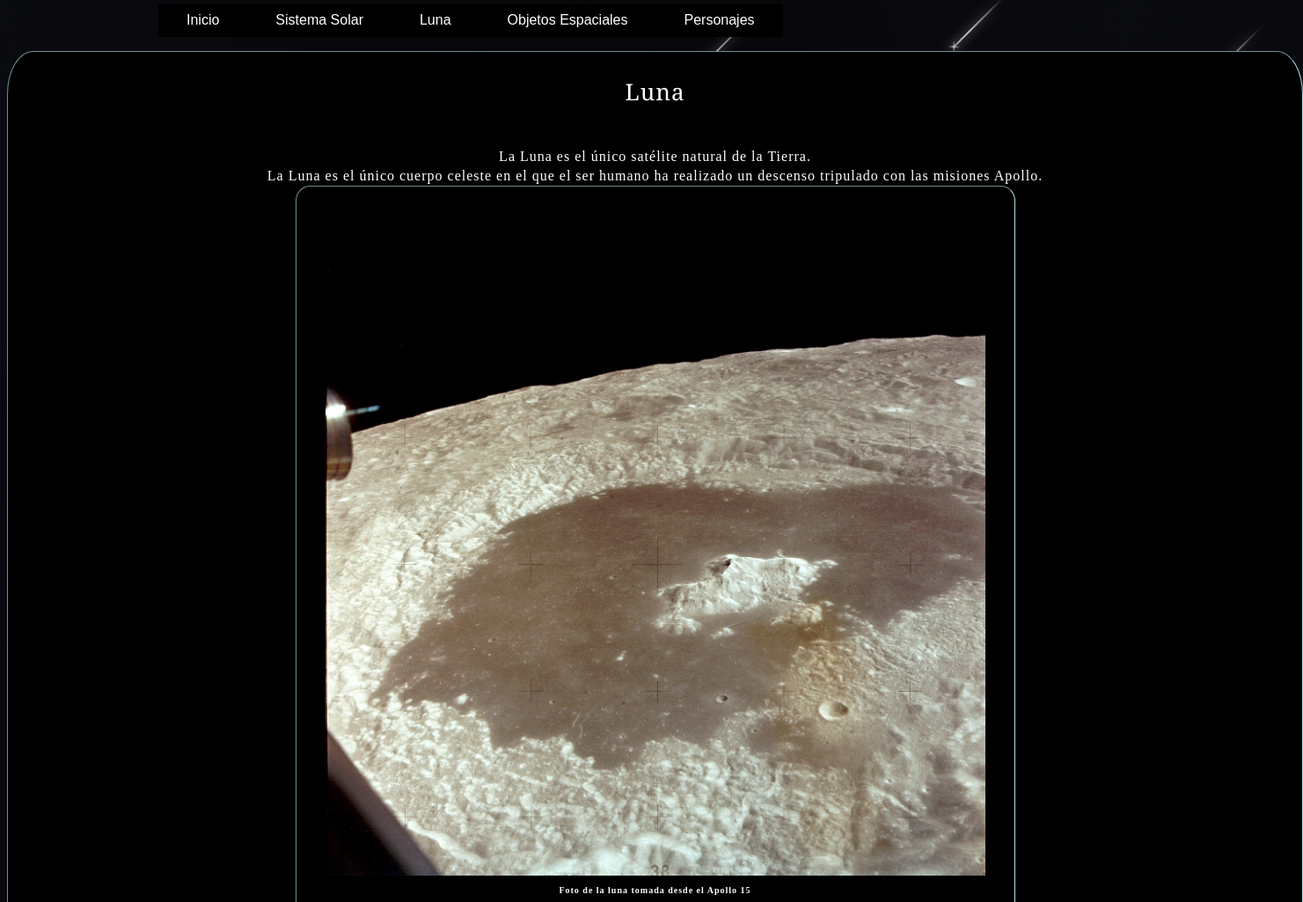
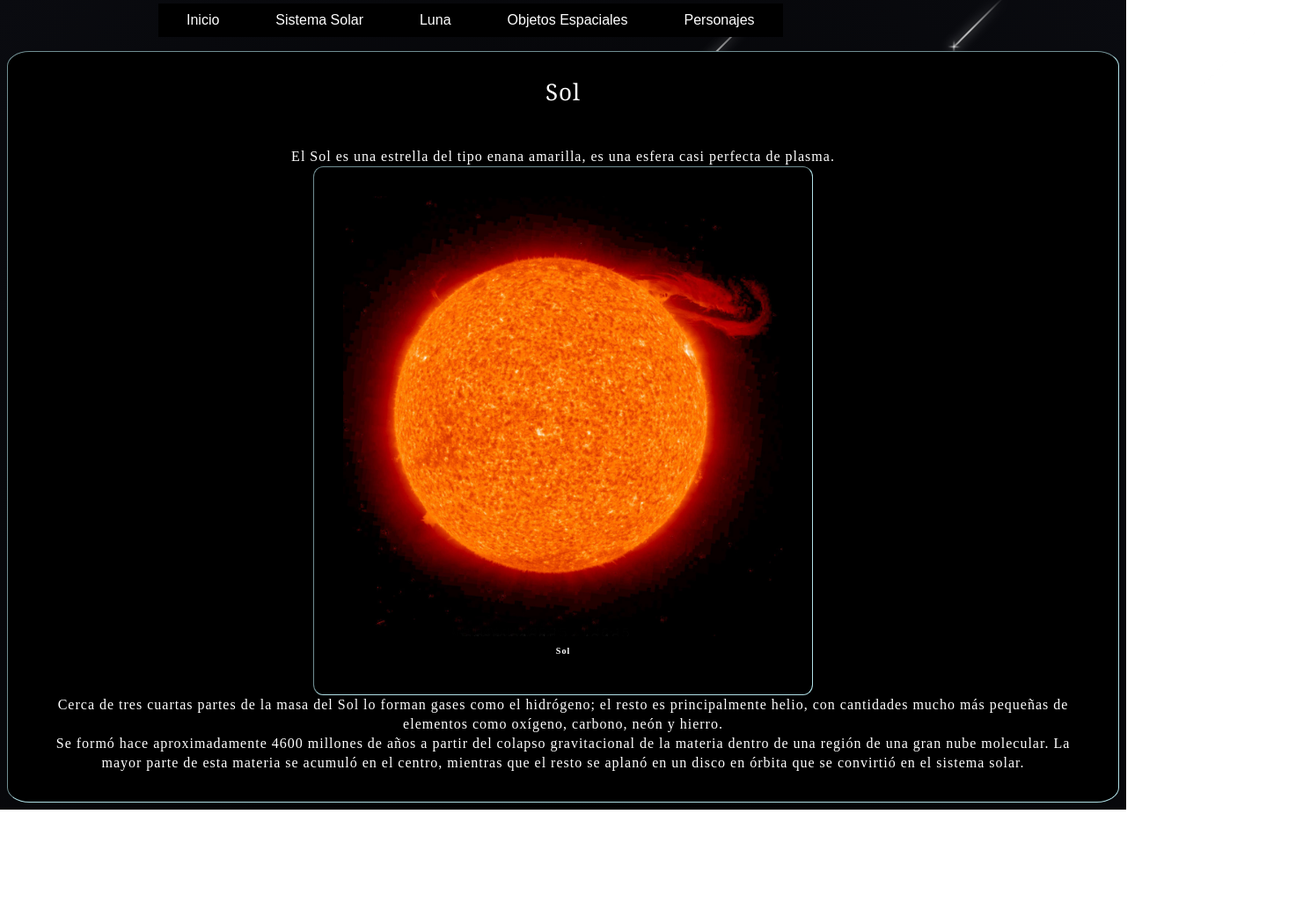
Before and after one commit to Nekyyu/astronomy, a website: page sol.html in a window 1280 px wide. Shown: the part 4-1029 px from the top of the page at 88% size, 1481 px wide, since content can reach past the window. After the commit the page ends 924 px from the top, so only its background shows below. Drawn offline with Linux system fonts and the light colour scheme.

Commit message:
Sol agregado

```diff
--- a/luna.html
+++ b/sol.html
@@ -9,7 +9,6 @@
 	line-height: 22px;
 	color: #fff;
 }
-
 .textogrande{
 	font-family:Cambria, Cochin, Georgia, Times, 'Times New Roman', serif;
 	font-size: 26px;
@@ -539,9 +538,9 @@ h1 {color: #fff;}
 
 						<li><a href="marte.html">Marte</a></li>
 
+						<li><a href="jupiter.html">Jupiter</a></li>
+
 						<li><a href="saturno.html">Saturno</a></li>
-
-						<li><a href="jupiter.html">Jupiter</a></li>
 
 						<li><a href="urano.html">Urano</a></li>
 
@@ -574,45 +573,19 @@ h1 {color: #fff;}
 		<br><br><br>
 
 		<table align="center" border="0"><td>
-      <div class="textogrande" align="center">Luna<br><br><br></div>
-			<div class="texto" align="center">La Luna es el único satélite natural de la Tierra.<br>
-        La Luna es el único cuerpo celeste en el que el ser humano ha realizado un descenso tripulado con las misiones Apollo.
-        <table align="center" border="0">
-          <tr>
-              <td>
-                <img src="apollo15.jpg" width="750" height="750">
-                <h1 align="center">Foto de la luna tomada desde el Apollo 15</h1>
-              </td>
-          </tr>
-        </table>
-        Estas misiones regresaron con más de 380 kg de roca lunar, que han permitido alcanzar una detallada comprensión geológica de los orígenes de la Luna (la cual se cree que se formó hace 4 500 000 000 (cuatro mil quinientos millones))<br> de años después de un gran impacto) ,
-         la formación de su estructura interna y su posterior historia.</div>
+      <div class="textogrande" align="center">Sol<br><br><br></div>
+			<div class="texto" align="center">El Sol es una estrella del tipo enana amarilla, es una esfera casi perfecta de plasma.</div>
 		<table align="center" border="0">
 			<tr>
 					<td>
-						<img src="luna.jpg" width="500" height="500">
-						<br><h1 align="center"></h1>
+						<img src="sol.jpg" width="500" height="500">
+						<br><h1 align="center">Sol</h1>
 					</td>
 			</tr>
 		</table>
-    <div class="texto" align="center">La hipótesis general hoy en día es que el sistema Tierra-Luna se formó como resultado de un gran impacto: un cuerpo celeste del tamaño de Marte colisionó con la joven Tierra, expulsando material en órbita alrededor de esta, el cual se fusionó para formar la Luna aunque esto es debatido.</div>
-    <table align="center" border="0">
-			<tr>
-					<td>
-						<img src="lunagif.gif" width="500" height="500">
-						<br><h1 align="center"></h1>
-					</td>
-			</tr>
-		</table>
-    <div class="texto" align="center">La distancia de la tierra a la luna a escala, donde 1 pixel son 1500km</div>
-    <table align="center" border="0">
-			<tr>
-					<td>
-						<img src="tierraluna.jpg" width="1337" height="58">
-						<br><h1 align="center"></h1>
-					</td>
-			</tr>
-		</table>
-  </table>
+    <div class="texto" align="center">Cerca de tres cuartas partes de la masa del Sol lo forman gases como el hidrógeno; el resto es principalmente helio, con cantidades mucho más pequeñas de elementos como oxígeno, carbono, neón y hierro.</div>
+
+    <div class="texto" align="center">Se formó hace aproximadamente 4600 millones de años a partir del colapso gravitacional de la materia dentro de una región de una gran nube molecular. La mayor parte de esta materia se acumuló en el centro, mientras que el resto se aplanó en un disco en órbita que se convirtió en el sistema solar.</div>
+	</table>
 	</body>
 </html>
```
Also changed, not shown: inicio.html (+2 -2 lines), sistema.html (+3 -3 lines).
